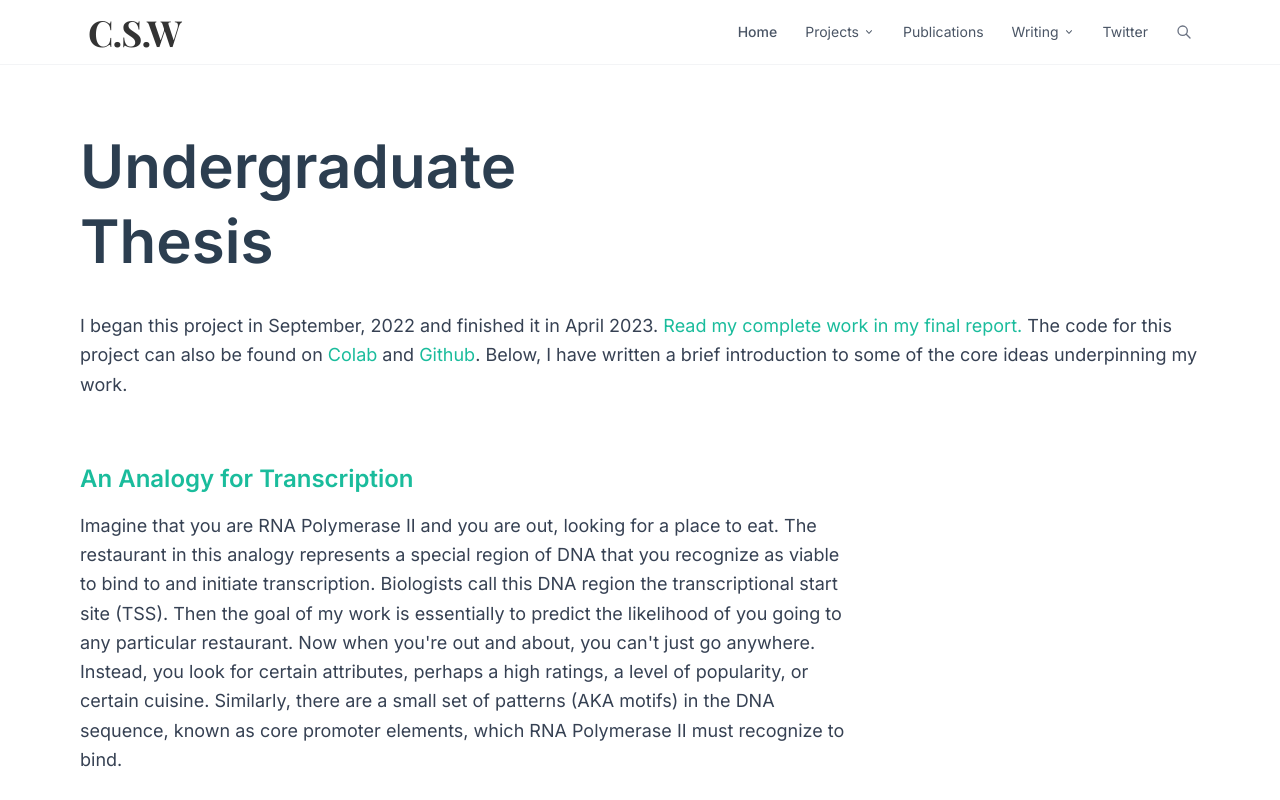
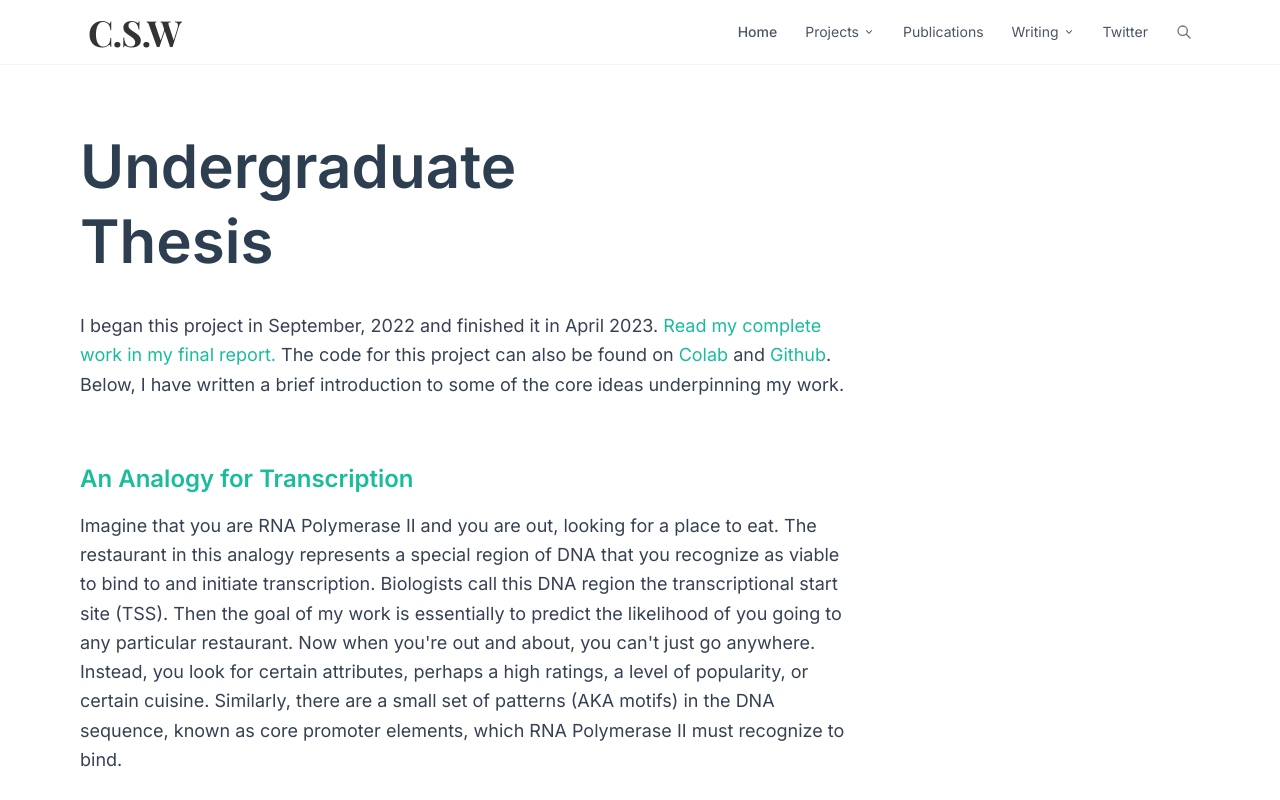
Before and after one commit to VanessaAnneliese/Cameron-witkowski-website, a Next.js app: page /projects/undergrad-thesis in a window 1280 px wide. Shown: the top 800 px of the page. Built offline with nearby package versions, Linux system fonts and the light colour scheme.

Commit message:
Match intro paragraph width to content sections on undergrad thesis page

```diff
--- a/src/app/projects/undergrad-thesis/page.tsx
+++ b/src/app/projects/undergrad-thesis/page.tsx
@@ -10,7 +10,7 @@ export default function UndergradThesisPage() {
           <h1 className="text-6xl font-bold text-[#2c3e50] leading-tight mb-8">
             Undergraduate<br />Thesis
           </h1>
-          <p className="text-gray-700 leading-relaxed text-lg">
+          <p className="max-w-3xl text-gray-700 leading-relaxed text-lg">
             I began this project in September, 2022 and finished it in April 2023.{" "}
             <a
               href="https://cameronwitkowski.com/wp-content/uploads/2023/05/Thesis_Final_Report_1.pdf"
```
